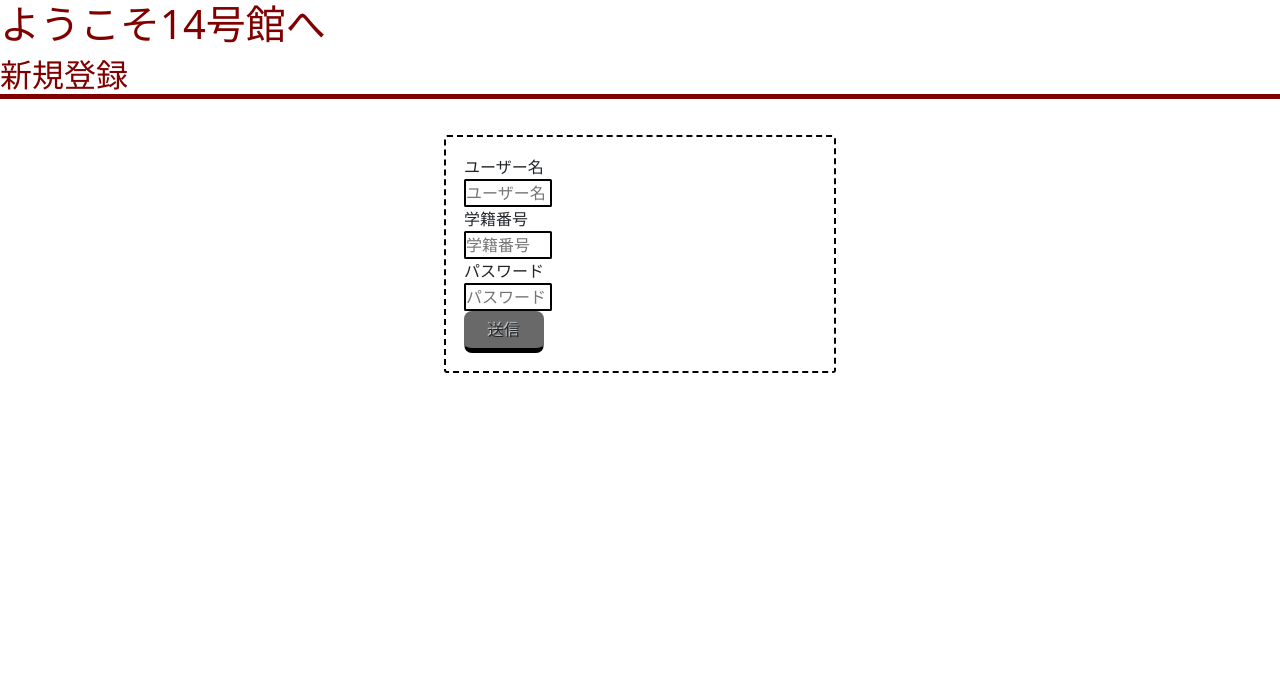
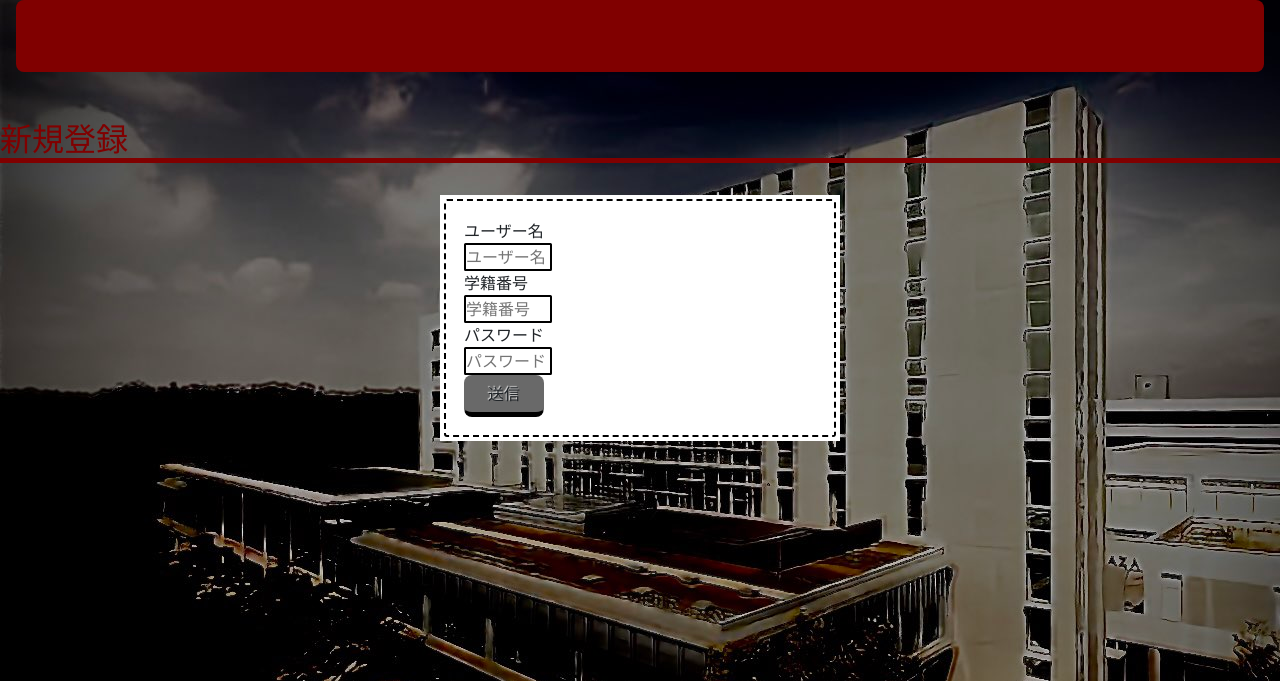
Before and after one commit to 2022AIT-OOP2-G11/ziyuukadai, a Flask app: page /signup in a window 1280 px wide. Shown: the top 681 px of the page. Run offline with Flask 2, Linux system fonts and the light colour scheme; some libraries are stand-ins or nearby versions.

Commit message:
新規登録画面の背景と、タイトル

```diff
--- a/static/signup.css
+++ b/static/signup.css
@@ -1,14 +1,30 @@
 body {
-    background-color: #696969;
+    background-image: url("./aikoudai.jpg");
+    /* background-color: #696969; */
     font-family: "ヒラギノ角ゴ StdN", "Hiragino Kaku Gothic StdN", sans-serif;
 }
 header {
     background-color: #696969;
 
 }
-h1{
-    color: #800000;
-
+.title{
+    margin: 0 1em 3em;
+    color: #fff;
+    border-radius: 0.5em; /*角丸*/
+    background: #800000; /*背景色*/
+    overflow: hidden;
+}
+.title p {
+    margin: 0;
+    font-size: 3em; /*文字サイズ*/
+    color: #fff; /*文字の色*/
+    animation: flowing 10s linear infinite; /*アニメーション*/
+    transform: translateX(100%); /*最初の位置*/
+}
+@keyframes flowing {
+    100% {
+        transform: translateX(-100%); /*終了の位置*/
+    }
 }
 h2{
     color: #800000;
--- a/templates/signup.html
+++ b/templates/signup.html
@@ -10,7 +10,9 @@
     <link href="css/bootstrap.min.css" rel="stylesheet">
 </head>
 <body>
-    <h1>ようこそ14号館へ</h1>
+    <div class="title">
+        <p>ようこそ14号館へ</p>
+    </div>
     <h2>新規登録</h2>
 
     <div class="container-fluid">
```
